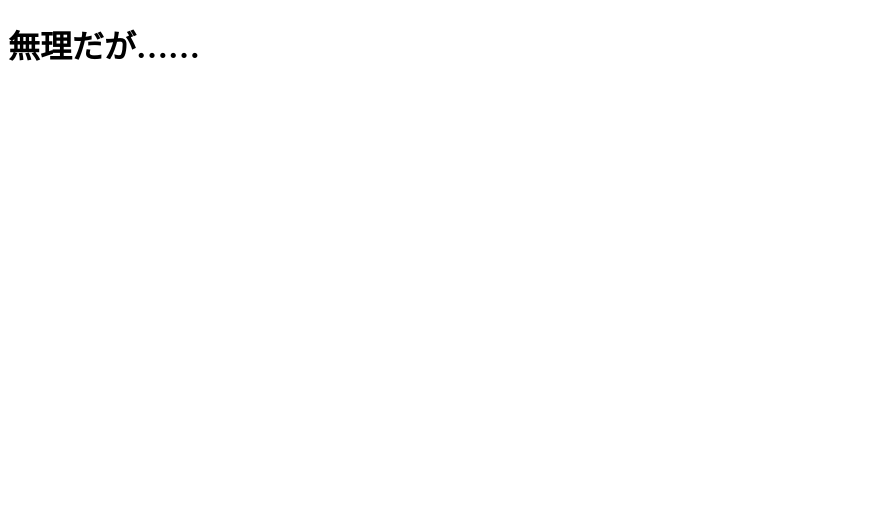
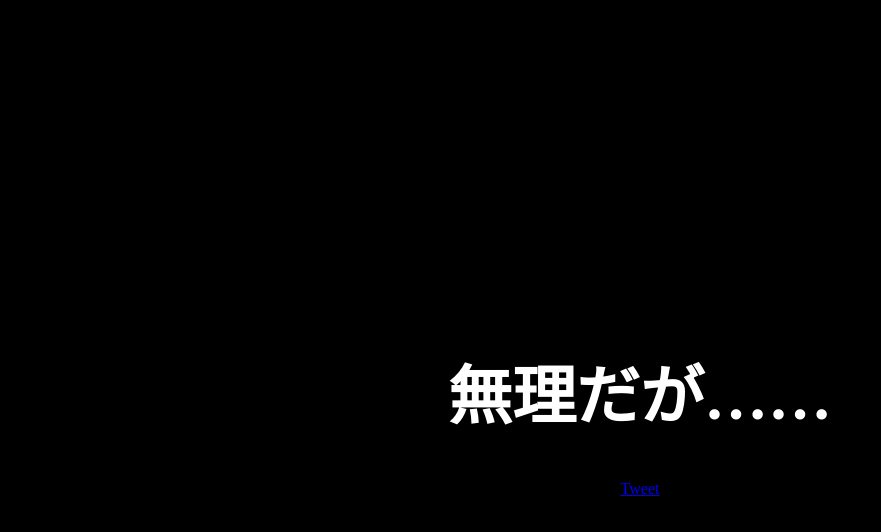
Before and after one commit to Sw-Saturn/murida.ga, a plain HTML site: page index.html in a window 1280 px wide. Shown: the whole page, without its empty margins (0-881 px from the left). Drawn offline with Linux system fonts and the light colour scheme.

Commit message:
:sparkles: Update styles

```diff
--- a/index.html
+++ b/index.html
@@ -3,13 +3,31 @@
 
 <head>
     <meta charset="UTF-8">
-    <meta name="viewport" content="width=device-width, initial-scale=1.0">
     <title>無理だが……</title>
+    <meta name="description" content="無理だが……">
+    <link rel="stylesheet" type="text/css" href="style.css">
+    <link rel="icon" type="image/vnd.microsoft.icon" href="res/favicon.ico">
+
+    <meta property="og:title" content="無理だが……">
+    <meta property="og:description" content="無理だが……">
+    <meta property="og:url" content="https://murida.ga">
+    <meta property="og:type" content="website">
+    <meta name="twitter:card" content="summary">
+    <meta name="twitter:site" content="@Sw_Saturn">
+    <meta name="twitter:creator" content="@Sw_Saturn">
+    <meta name="twitter:title" content="無理だが……">
+    <meta name="twitter:description" content="無理だが……">
+    <meta name="twitter:image" content="res/icon.png">
 </head>
 
 <body>
-    <main>
-        <h1>無理だが……</h1>
+    <main id="main">
+        <h1 id="title">無理だが……</h1>
+        <div id="tweet-button">
+            <a href="https://twitter.com/share?ref_src=twsrc%5Etfw" class="twitter-share-button"
+                data-show-count="false">Tweet</a>
+            <script async src="https://platform.twitter.com/widgets.js" charset="utf-8"></script>
+        </div>
     </main>
 </body>
 
--- /dev/null
+++ b/style.css
@@ -0,0 +1,29 @@
+html {
+  height: 100%;
+  width: 100%;
+  padding: 0%;
+  margin: 0%;
+}
+
+body {
+  height: 100%;
+  width: 100%;
+  padding: 0;
+  margin: 0;
+}
+
+#main {
+  margin: 0;
+  display: flex;
+  height: 100%;
+  width: 100%;
+  align-items: center;
+  justify-content: center;
+  flex-direction: column;
+  background-color: black;
+}
+
+#title {
+  font-size: max(5vw, 5vh);
+  color: white;
+}
```
Also changed, not shown: res/favicon.ico (added), res/icon.png (added).
